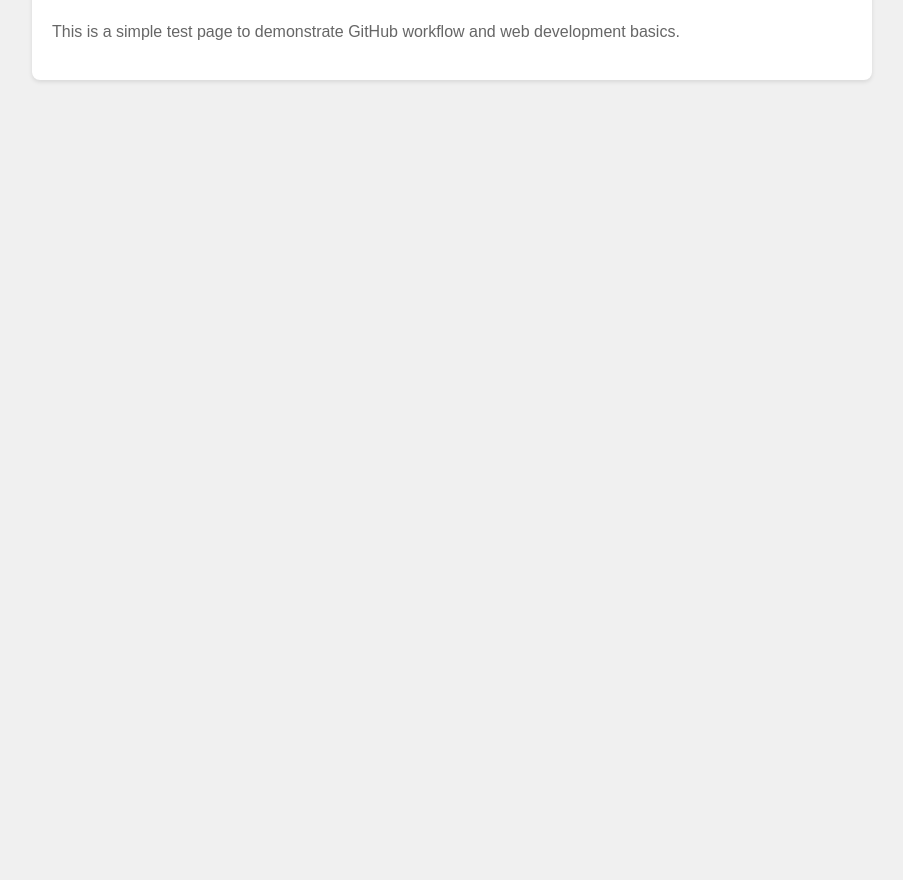
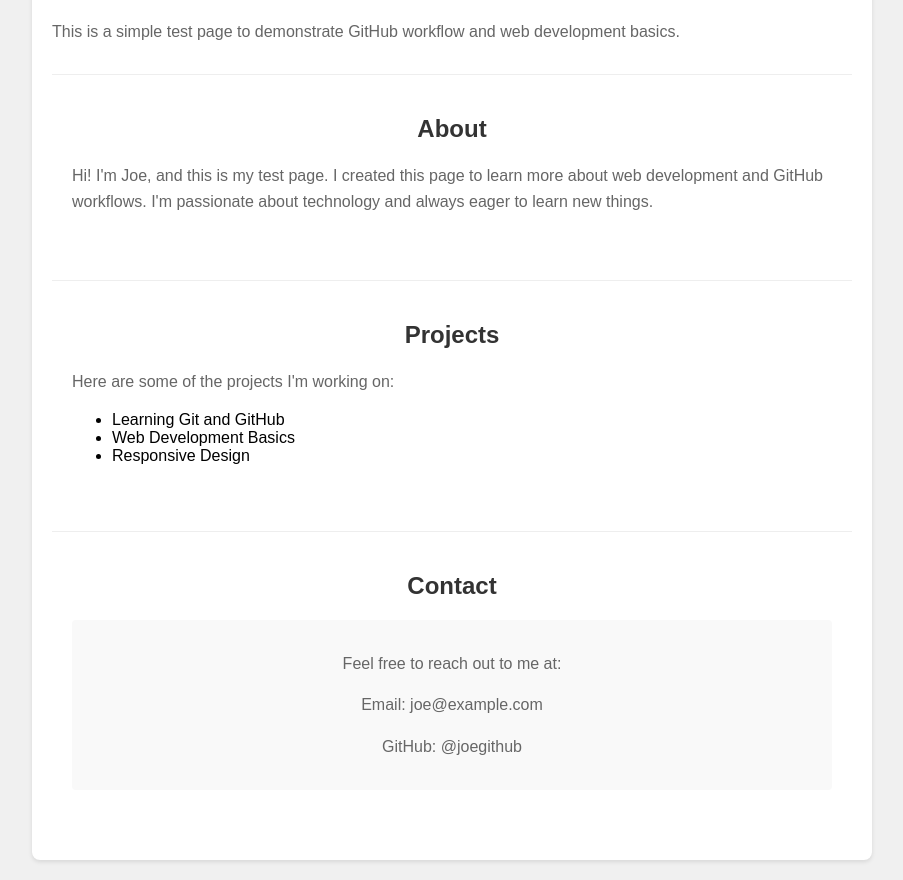
Before and after one commit to r3d3y3s79/joes-test-page, a plain HTML site: page index.html in a window 1280 px wide. Shown: the part 101-981 px from the top of the page, without its empty margins (188-1091 px from the left). Before the commit the page ends 800 px from the top, so only its background shows below. Drawn offline with Linux system fonts and the light colour scheme.

Commit message:
Add new content sections to the page

```diff
--- a/index.html
+++ b/index.html
@@ -19,13 +19,24 @@
             border-radius: 8px;
             box-shadow: 0 2px 4px rgba(0,0,0,0.1);
         }
-        h1 {
+        h1, h2 {
             color: #333;
             text-align: center;
+        }
+        .section {
+            margin: 30px 0;
+            padding: 20px;
+            border-top: 1px solid #eee;
         }
         p {
             line-height: 1.6;
             color: #666;
+        }
+        .contact-info {
+            background-color: #f9f9f9;
+            padding: 15px;
+            border-radius: 4px;
+            text-align: center;
         }
     </style>
 </head>
@@ -33,6 +44,30 @@
     <div class="container">
         <h1>Welcome to Joe's Test Page</h1>
         <p>This is a simple test page to demonstrate GitHub workflow and web development basics.</p>
+
+        <div class="section">
+            <h2>About</h2>
+            <p>Hi! I'm Joe, and this is my test page. I created this page to learn more about web development and GitHub workflows. I'm passionate about technology and always eager to learn new things.</p>
+        </div>
+
+        <div class="section">
+            <h2>Projects</h2>
+            <p>Here are some of the projects I'm working on:</p>
+            <ul>
+                <li>Learning Git and GitHub</li>
+                <li>Web Development Basics</li>
+                <li>Responsive Design</li>
+            </ul>
+        </div>
+
+        <div class="section">
+            <h2>Contact</h2>
+            <div class="contact-info">
+                <p>Feel free to reach out to me at:</p>
+                <p>Email: joe@example.com</p>
+                <p>GitHub: @joegithub</p>
+            </div>
+        </div>
     </div>
 </body>
 </html>
```
